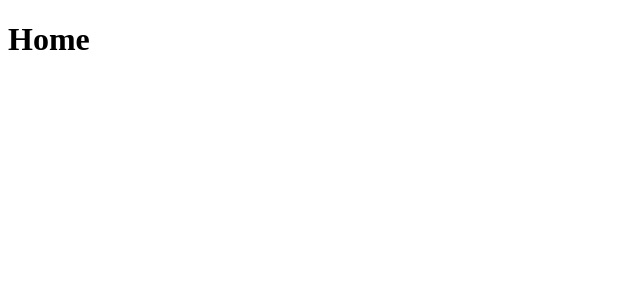
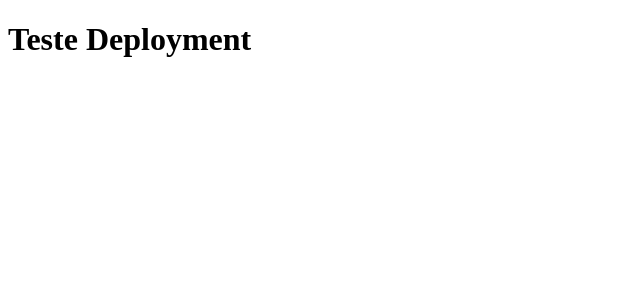
Before and after one commit to diegopaulino/clone-tabnews, a Next.js app: page / in a window 1280 px wide. Shown: the top 300 px of the page, without its empty margins (0-640 px from the left). Built offline with nearby package versions, Linux system fonts and the light colour scheme.

Commit message:
change: H1 text

```diff
--- a/pages/index.js
+++ b/pages/index.js
@@ -1,5 +1,5 @@
 function Home() {
-    return <h1>Home</h1>
+    return <h1>Teste Deployment</h1>
 }
 
 export default Home;
```
